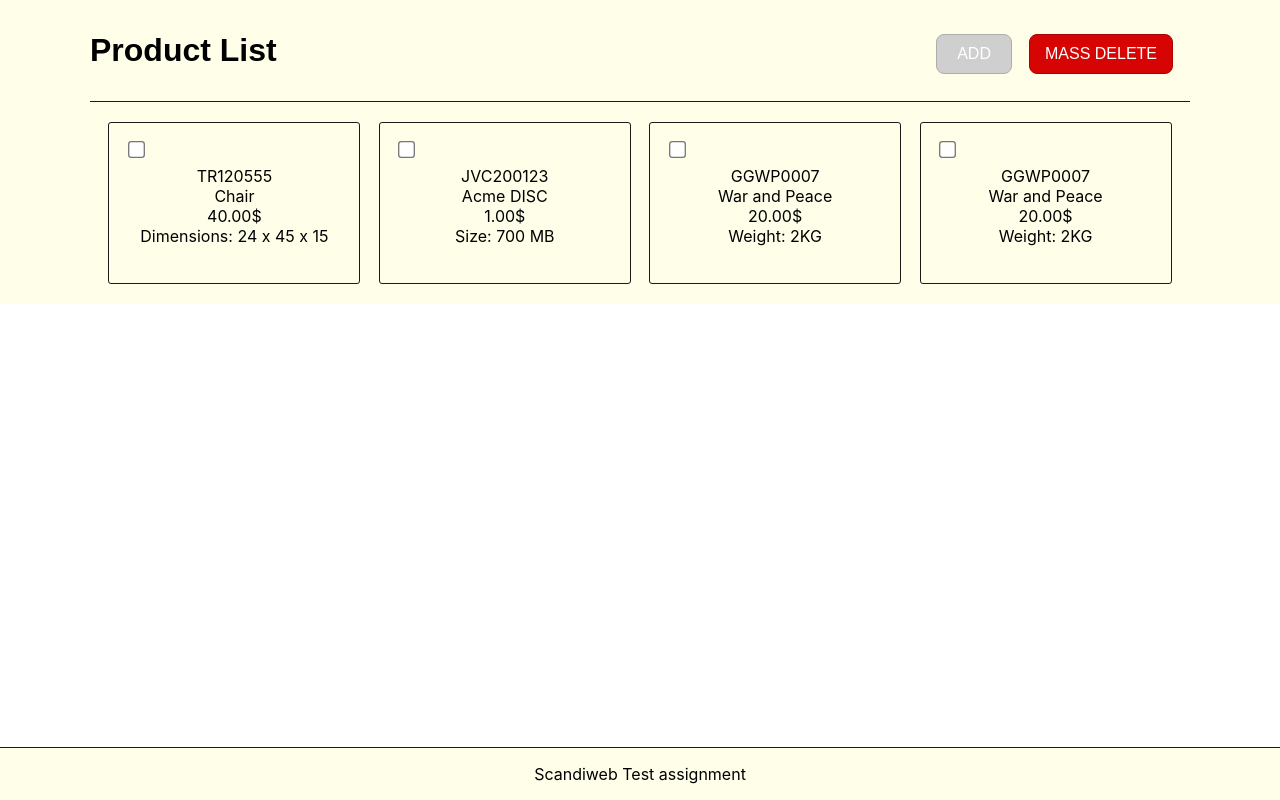
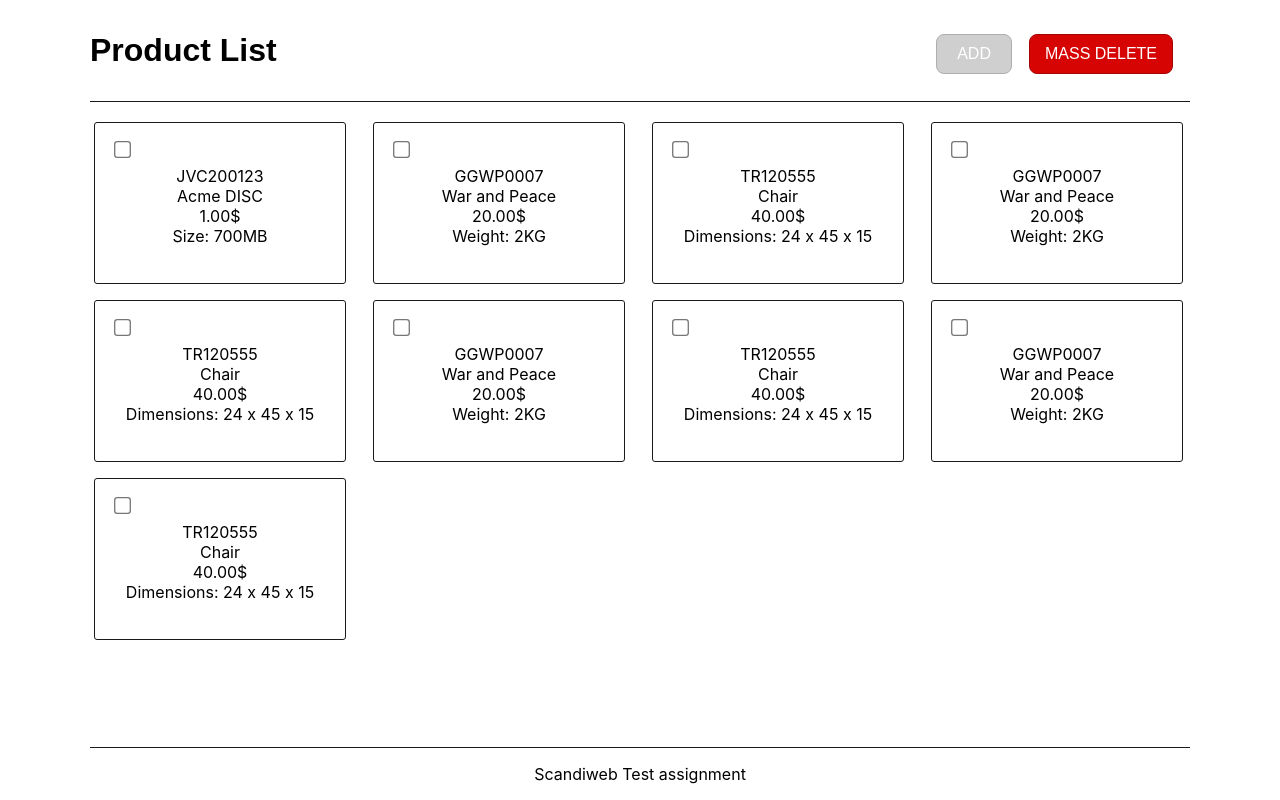
Before and after one commit to hazelilla/scandiweb-task, a React (Create React App) app: page / in a window 1280 px wide. Built offline with nearby package versions, Linux system fonts and the light colour scheme.

Commit message:
Creating reusable components for Home page

```diff
--- a/src/App.css
+++ b/src/App.css
@@ -1,6 +1,5 @@
 .App {
   text-align: center;
-  background-color: #ffffe9;
 }
 
 .App-logo {
--- /dev/null
+++ b/src/components/checkbox/Checkbox.css
@@ -0,0 +1,20 @@
+.box {
+    border: 1px solid #1a1a1a;
+    border-radius: 3px;
+    height: 160px;
+    width: 250px;
+    margin-inline: 4px;
+}
+
+.checkbox {
+    transform: scale(1.3);
+    padding: 7px;
+    margin-right: 200px;
+    margin-bottom: 10px;
+    margin-top: 20px;
+}
+
+.informations {
+    margin: 0;
+    padding: 0;
+}
--- /dev/null
+++ b/src/components/checkbox/Checkbox.js
@@ -0,0 +1,34 @@
+import React, { useState } from 'react';
+import './Checkbox.css';
+
+
+function Checkbox(props) {
+
+  const [isChecked, setIsChecked] = useState(false);
+
+  function handleCheckboxChange() {
+    setIsChecked(!isChecked);
+  }
+
+  return (
+    <div>
+
+        {/* Chair */}
+        <div className="box">
+          <div className="boxElements">
+
+            <input className="checkbox" type="checkbox" checked={isChecked} onChange={handleCheckboxChange}/>
+
+            <p className="informations"> {props.sku} </p>
+            <p className="informations"> {props.name} </p>
+            <p className="informations"> {props.price}$ </p>
+            <p className="informations"> {props.description} </p>
+
+          </div>
+        </div>
+
+    </div>
+  );
+}
+
+export default Checkbox;
--- a/src/pages/home/HomePage.css
+++ b/src/pages/home/HomePage.css
@@ -1,6 +1,5 @@
 .home {
     text-align: center;
-    background-color: #ffffe9;
     margin-inline: 90px;
   }
 
@@ -61,37 +60,21 @@
   }
 
   .homeBody{
-    display: flex;
-    padding-block: 20px;
-    justify-content: space-evenly;
-  }
+    display: grid;
+    grid-template-columns: repeat(4, 1fr);
+    gap: 1rem;
+    margin-block: 20px;
+    padding-bottom: 50px;
 
-  .box {
-    border: 1px solid #1a1a1a;
-    border-radius: 3px;
-    height: 160px;
-    width: 250px;
-  }
-
-  .checkbox {
-    transform: scale(1.3);
-    padding: 7px;
-    margin-right: 200px;
-    margin-bottom: 10px;
-    margin-top: 20px;
-  }
-
-  .informations {
-    margin: 0;
-    padding: 0;
   }
 
   .homeFooter {
-    background-color: #ffffe9;
+    background-color: white;
     border-top: 1px solid #1a1a1a;
     text-align: center;
     position: fixed;
+    right: 0;
     left: 0;
     bottom: 0;
-    width: 100%;
+    margin-inline: 90px;
   }
--- a/src/pages/home/HomePage.js
+++ b/src/pages/home/HomePage.js
@@ -1,5 +1,7 @@
 import React, { useState } from 'react';
 import './HomePage.css';
+import '../../components/checkbox/Checkbox';
+import Checkbox from '../../components/checkbox/Checkbox';
 
 
 function HomePage() {
@@ -27,97 +29,24 @@ function HomePage() {
 
       </header>
 
+      {/* Body */}
+
       <div className="homeBody">
 
-        {/* Chair */}
-        <div className="box">
-          <div className="boxElements">
+        <Checkbox sku="JVC200123" name="Acme DISC" price="1.00" description="Size: 700MB"/>
+        <Checkbox sku="GGWP0007" name="War and Peace" price="20.00" description="Weight: 2KG"/>
+        <Checkbox sku="TR120555" name="Chair" price="40.00" description="Dimensions: 24 x 45 x 15"/>
+        <Checkbox sku="GGWP0007" name="War and Peace" price="20.00" description="Weight: 2KG"/>
+        <Checkbox sku="TR120555" name="Chair" price="40.00" description="Dimensions: 24 x 45 x 15"/>
+        <Checkbox sku="GGWP0007" name="War and Peace" price="20.00" description="Weight: 2KG"/>
+        <Checkbox sku="TR120555" name="Chair" price="40.00" description="Dimensions: 24 x 45 x 15"/>
+        <Checkbox sku="GGWP0007" name="War and Peace" price="20.00" description="Weight: 2KG"/>
+        <Checkbox sku="TR120555" name="Chair" price="40.00" description="Dimensions: 24 x 45 x 15"/>
 
-          <input className="checkbox" type="checkbox" checked={isChecked} onChange={handleCheckboxChange}/>
-
-          <p className="informations">
-            TR120555
-          </p>
-          <p className="informations">
-            Chair
-          </p>
-          <p className="informations">
-            40.00$
-          </p>
-          <p className="informations">
-            Dimensions: 24 x 45 x 15
-          </p>
-
-          </div>
-        </div>
-
-        {/* Disc */}
-        <div className="box">
-          <div className="boxElements">
-
-          <input className="checkbox" type="checkbox"/>
-
-          <p className="informations">
-            JVC200123
-          </p>
-          <p className="informations">
-            Acme DISC
-          </p>
-          <p className="informations">
-            1.00$
-          </p>
-          <p className="informations">
-            Size: 700 MB
-          </p>
-
-          </div>
-        </div>
-
-        {/* Book */}
-        <div className="box">
-          <div className="boxElements">
-
-          <input className="checkbox" type="checkbox"/>
-
-          <p className="informations">
-            GGWP0007
-          </p>
-          <p className="informations">
-            War and Peace
-          </p>
-          <p className="informations">
-            20.00$
-          </p>
-          <p className="informations">
-            Weight: 2KG
-          </p>
-
-          </div>
-        </div>
-
-        {/* Book */}
-        <div className="box">
-          <div className="boxElements">
-
-          <input className="checkbox" type="checkbox"/>
-
-          <p className="informations">
-            GGWP0007
-          </p>
-          <p className="informations">
-            War and Peace
-          </p>
-          <p className="informations">
-            20.00$
-          </p>
-          <p className="informations">
-            Weight: 2KG
-          </p>
-
-          </div>
-        </div>
 
       </div>
+
+      {/* Footer */}
 
       <footer className="homeFooter">
         <p>Scandiweb Test assignment</p>
```
